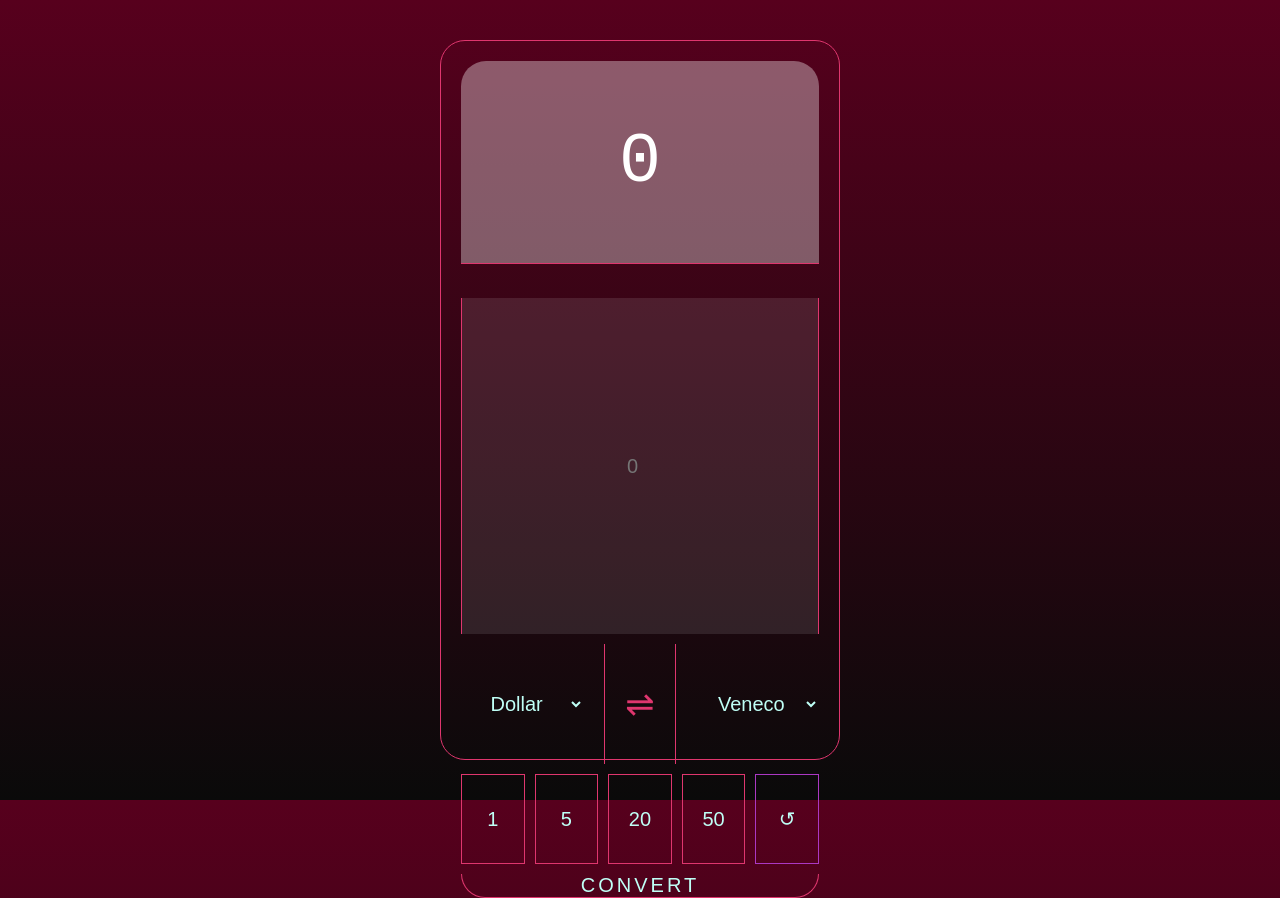
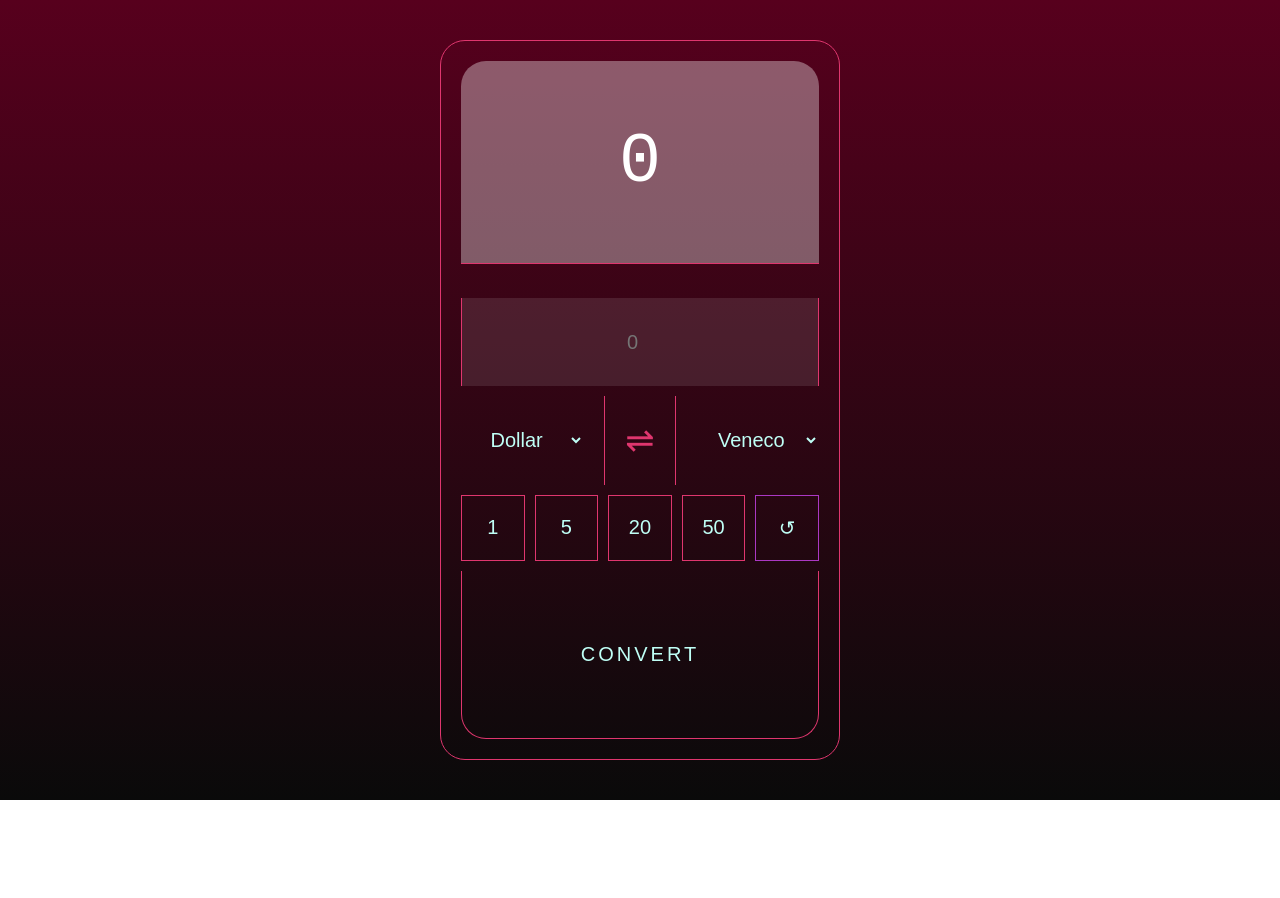
Before and after one commit to vicventum/Currency-Converter, a website with bundled scripts: page src/index.html in a window 1280 px wide. After the commit the page ends 800 px from the top, so only its background shows below. Built offline with nearby package versions, Linux system fonts and the light colour scheme.

Commit message:
Corrige bug en .fields

```diff
--- a/src/app/scss/components/_fields.scss
+++ b/src/app/scss/components/_fields.scss
@@ -3,7 +3,7 @@
 
     display: grid;
     grid-template-columns: 1fr;
-    grid-template-rows:  20fr 20% 15% 1fr;
+    grid-template-rows:  20% 20% 15% 1fr;
     justify-content: center;
     gap: 1rem;
 }
```
